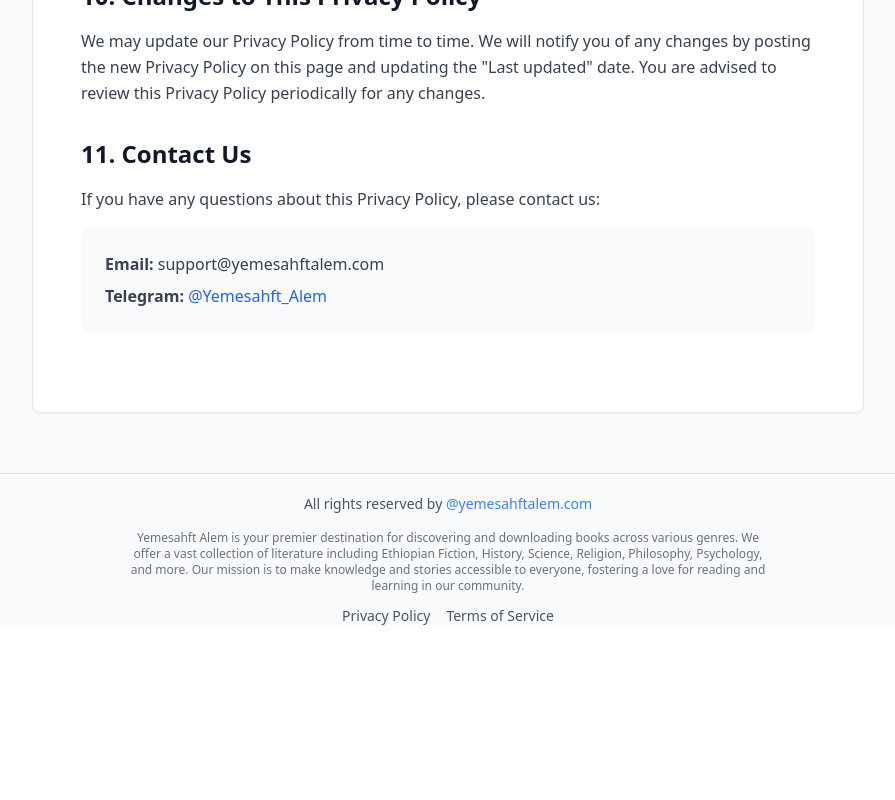
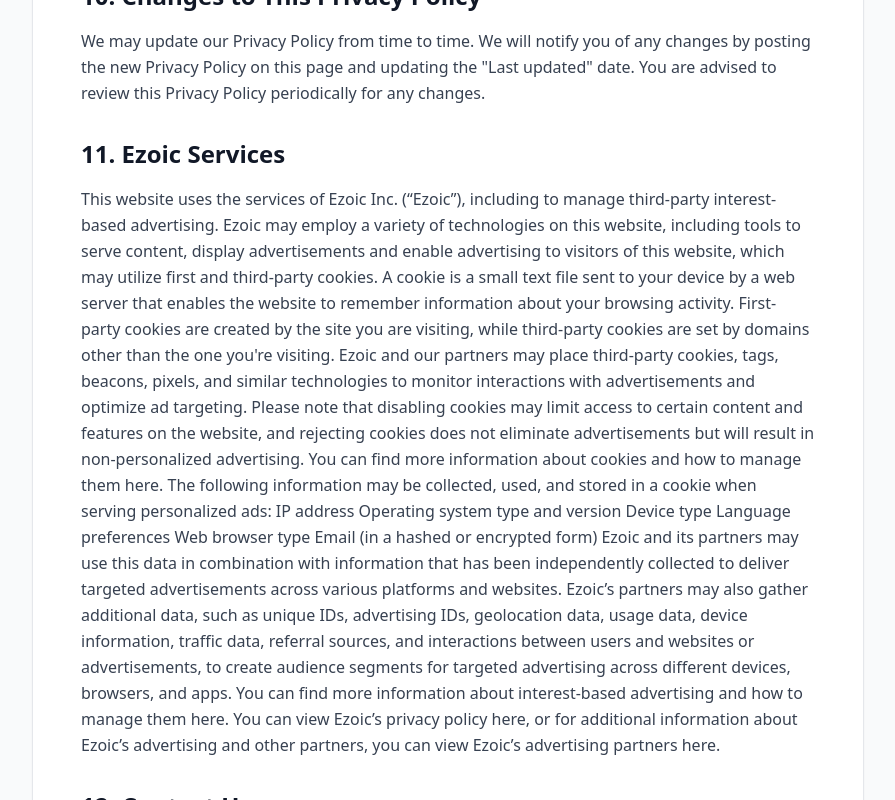
Before and after one commit to natiman52/AlazarBookStore, a Next.js app: page /privacy-policy in a window 1280 px wide. Shown: the part 2580-3380 px from the top of the page, without its empty margins (192-1087 px from the left). Before the commit the page ends 3218 px from the top, so only its background shows below. Built offline with nearby package versions, Linux system fonts and the light colour scheme.

Commit message:
added privacy policy

```diff
--- a/app/layout.tsx
+++ b/app/layout.tsx
@@ -42,6 +42,7 @@
 
   return (
     <html lang="en">
+      <head>
         <Script async={true} src="https://pagead2.googlesyndication.com/pagead/js/adsbygoogle.js?client=ca-pub-8533445848126839"  crossOrigin="anonymous"/>
         <Script src="https://the.gatekeeperconsent.com/cmp.min.js" data-cfasync="false" />
         <Script src="https://cmp.gatekeeperconsent.com/min.js" data-cfasync="false" />
@@ -51,6 +52,7 @@
         strategy="beforeInteractive"
       />
       <GoogleAnalytics gaId="G-KN05KYY1CK" />
+      </head>
       <body>
         <div className="min-h-screen bg-gray-50">
       <Header/>
--- a/app/privacy-policy/page.tsx
+++ b/app/privacy-policy/page.tsx
@@ -156,9 +156,25 @@
               We may update our Privacy Policy from time to time. We will notify you of any changes by posting the new Privacy Policy on this page and updating the "Last updated" date. You are advised to review this Privacy Policy periodically for any changes.
             </p>
           </section>
+          <section className="mb-8">
+      <h2 className="text-2xl font-semibold text-gray-900 mb-4">11. Ezoic Services</h2>
+      <span id="ezoic-privacy-policy-embed" className="text-gray-700 leading-relaxed">
+      This website uses the services of Ezoic Inc. (“Ezoic”), including to manage third-party interest-based advertising. Ezoic may employ a variety of technologies on this website, including tools to serve content, display advertisements and enable advertising to visitors of this website, which may utilize first and third-party cookies.
+      A cookie is a small text file sent to your device by a web server that enables the website to remember information about your browsing activity. First-party cookies are created by the site you are visiting, while third-party cookies are set by domains other than the one you're visiting. Ezoic and our partners may place third-party cookies, tags, beacons, pixels, and similar technologies to monitor interactions with advertisements and optimize ad targeting. Please note that disabling cookies may limit access to certain content and features on the website, and rejecting cookies does not eliminate advertisements but will result in non-personalized advertising. You can find more information about cookies and how to manage them here.
+      The following information may be collected, used, and stored in a cookie when serving personalized ads:
 
+      IP address
+      Operating system type and version
+      Device type
+      Language preferences
+      Web browser type
+      Email (in a hashed or encrypted form)
+      Ezoic and its partners may use this data in combination with information that has been independently collected to deliver targeted advertisements across various platforms and websites. Ezoic’s partners may also gather additional data, such as unique IDs, advertising IDs, geolocation data, usage data, device information, traffic data, referral sources, and interactions between users and websites or advertisements, to create audience segments for targeted advertising across different devices, browsers, and apps. You can find more information about interest-based advertising and how to manage them here.
+      You can view Ezoic’s privacy policy here, or for additional information about Ezoic’s advertising and other partners, you can view Ezoic’s advertising partners here.
+      </span>
+          </section>
           <section className="mb-8">
-            <h2 className="text-2xl font-semibold text-gray-900 mb-4">11. Contact Us</h2>
+            <h2 className="text-2xl font-semibold text-gray-900 mb-4">12. Contact Us</h2>
             <p className="text-gray-700 leading-relaxed mb-4">
               If you have any questions about this Privacy Policy, please contact us:
             </p>
```
